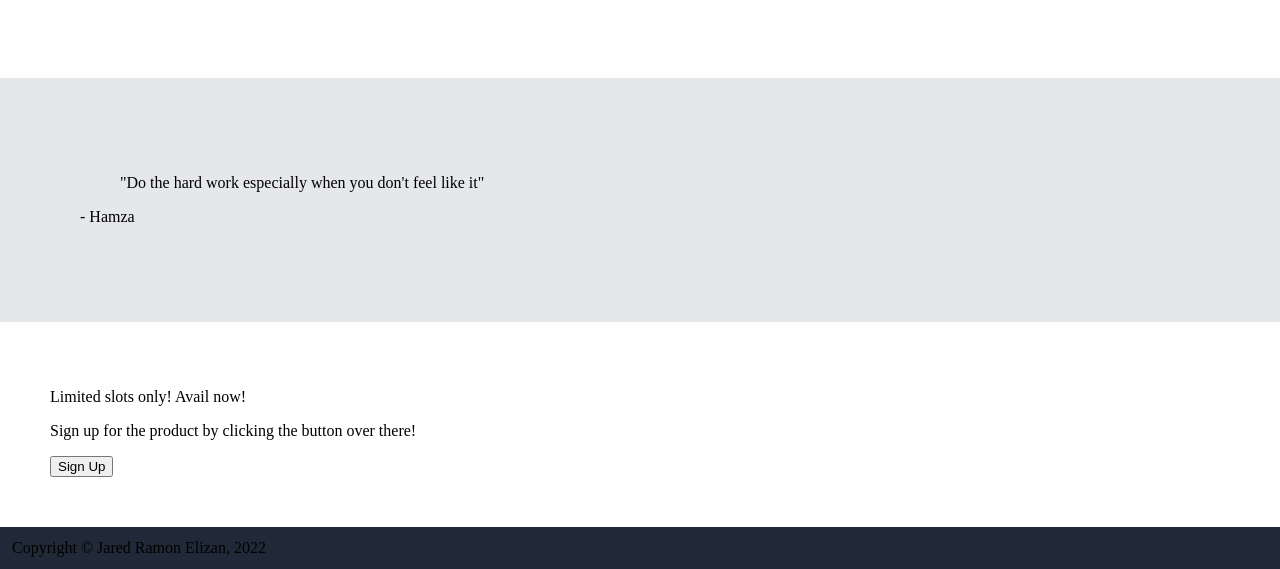
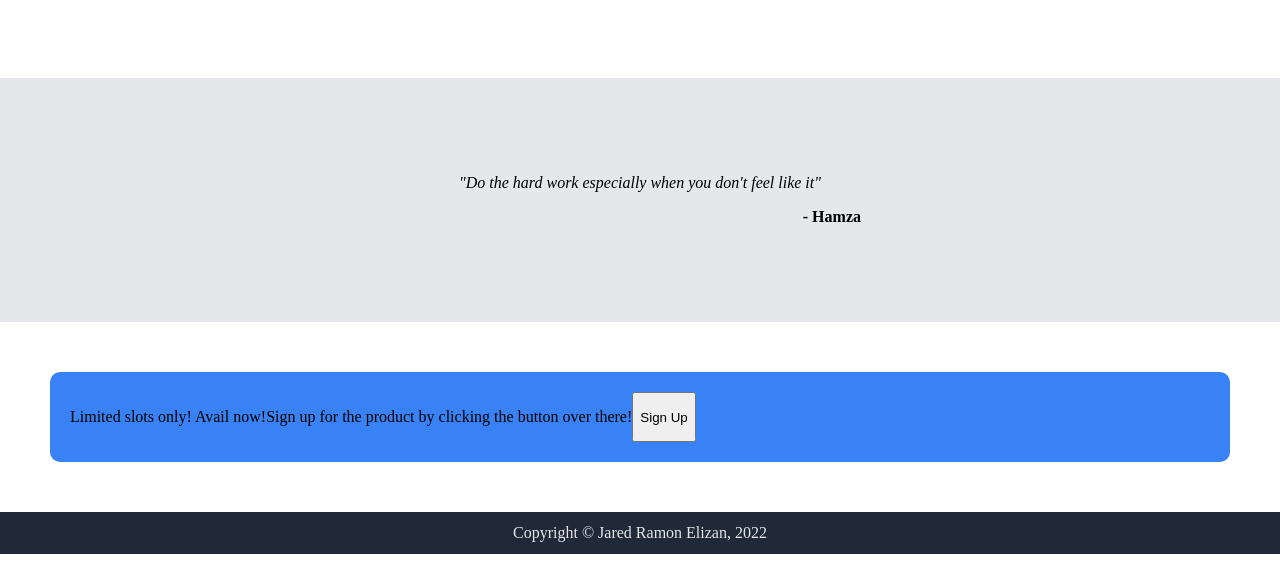
Before and after one commit to JaredRamonElizan/landing-page, a plain HTML site: page index.html in a window 1280 px wide. Shown: the part 507-1076 px from the top of the page. Drawn offline with Linux system fonts and the light colour scheme.

Commit message:
added display flex and aligned sections respectively
aligned content two, three, and footer centered. Added some styles
 to them like font size, padding, color, bgcolor, etc.

```diff
--- a/index.html
+++ b/index.html
@@ -50,7 +50,7 @@
  <div class="content-two">
      <div class="quote">
          <blockquote>
-             "Do the hard work especially when you don't feel like it"
+             <i>"Do the hard work especially when you don't feel like it"</i>
          </blockquote>
          <p> - Hamza</p>
      </div>
--- a/styles.css
+++ b/styles.css
@@ -81,6 +81,13 @@ a{
 .content-two{
     background-color: #E5E7EB;
     padding: 80px;
+    display: flex;
+    justify-content: center;
+}
+.quote p{
+    display: flex;
+    justify-content: flex-end;
+    font-weight: bold;
 }
 /* content-two */
 
@@ -88,11 +95,21 @@ a{
 .content-three{
     padding: 50px;
 }
+
+.call-to-action{
+    display: flex;
+    padding: 20px;
+    background-color: #3882F6;
+    border-radius: 10px;
+}
 /* content-three */
 
 /* footer */
 .footer{
     background-color: #1F2937;
     padding: 12px;
+    display: flex;
+    justify-content: center;
+    color: #E5E7EB;
 }
 /* footer */
```
